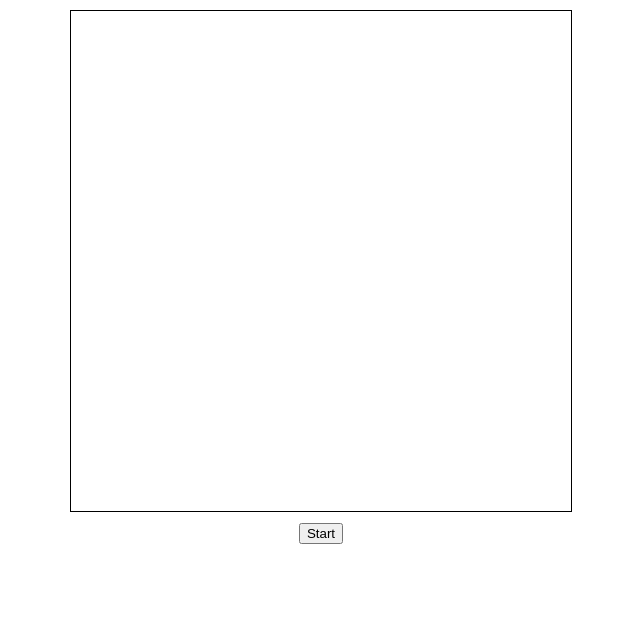
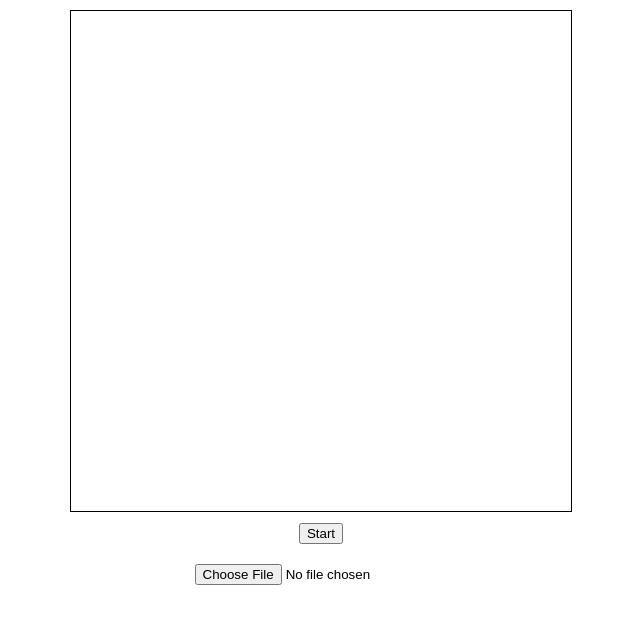
Before and after one commit to tmicka23/poc-cam-app, a React (Create React App) app: page / in a window 1280 px wide. Shown: the top 624 px of the page, without its empty margins (319-959 px from the left). Built offline with nearby package versions, Linux system fonts and the light colour scheme.

Commit message:
test finput take photos

```diff
--- a/src/App.js
+++ b/src/App.js
@@ -40,6 +40,10 @@ const App = () => {
           <button onClick={startPlaying}>Start</button>
         )}
       </div>
+
+      <br />
+
+      <input type="file" accept="images/*" capture="user" />
     </div>
   );
 };
```
